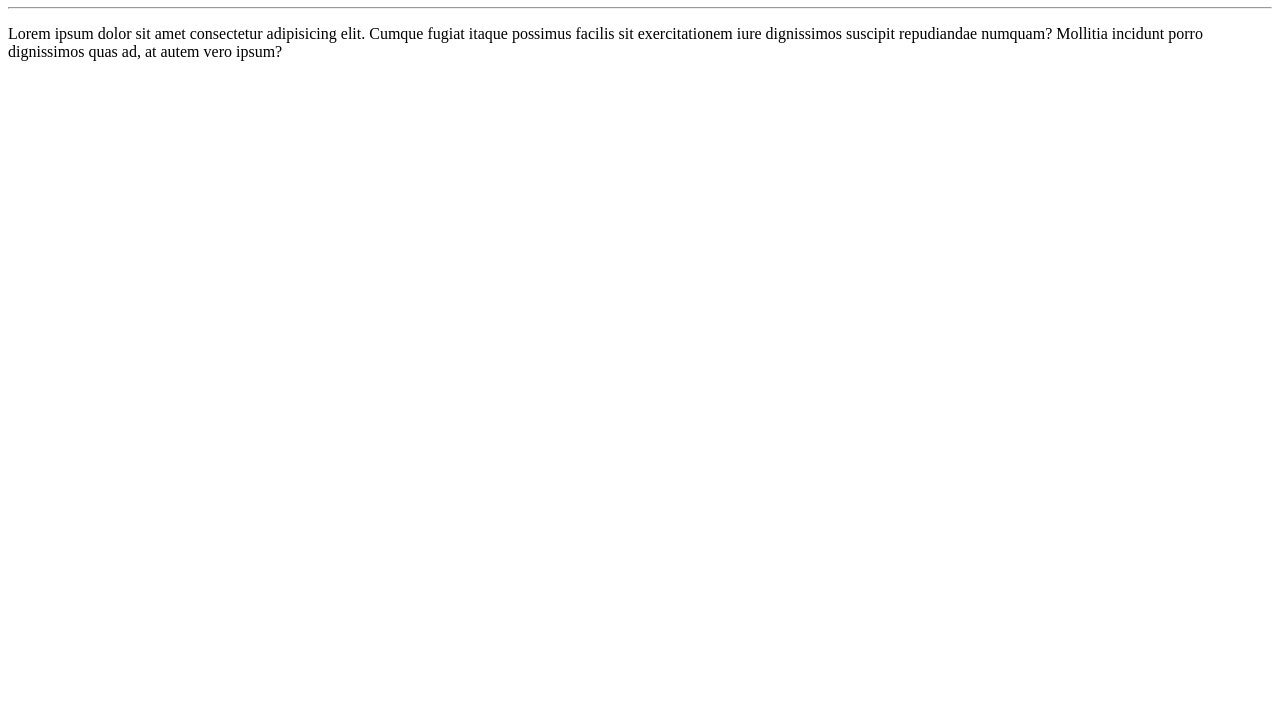
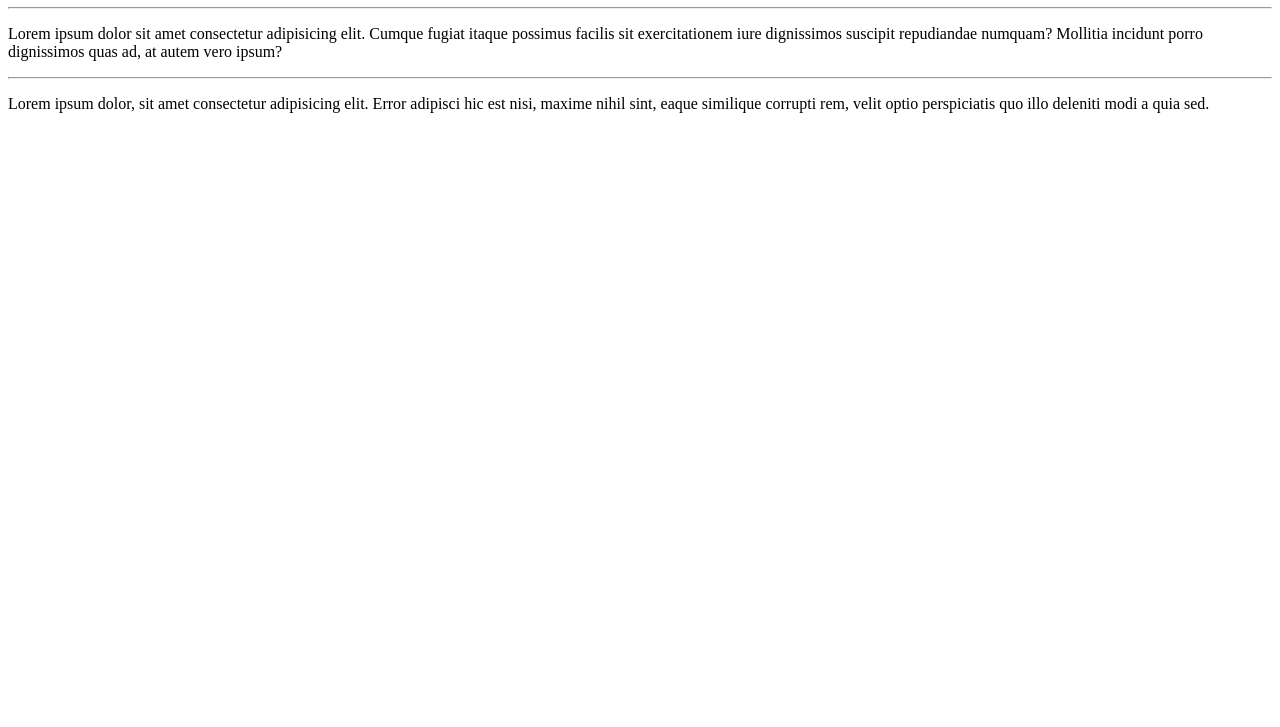
Before and after one commit to matheusguesser/Hello-World, a plain HTML site: page Site-Hello_World/index.html in a window 1280 px wide. Shown: the part 73-800 px from the top of the page. Drawn offline with Linux system fonts and the light colour scheme.

Commit message:
Adição do Segundo Parágrafo

```diff
--- a/Site-Hello_World/index.html
+++ b/Site-Hello_World/index.html
@@ -9,5 +9,7 @@
     <h1>Hello, World1</h1>
     <hr>
     <p>Lorem ipsum dolor sit amet consectetur adipisicing elit. Cumque fugiat itaque possimus facilis sit exercitationem iure dignissimos suscipit repudiandae numquam? Mollitia incidunt porro dignissimos quas ad, at autem vero ipsum?</p>
+    <hr>
+    <p>Lorem ipsum dolor, sit amet consectetur adipisicing elit. Error adipisci hic est nisi, maxime nihil sint, eaque similique corrupti rem, velit optio perspiciatis quo illo deleniti modi a quia sed.</p>
 </body>
 </html>
```
